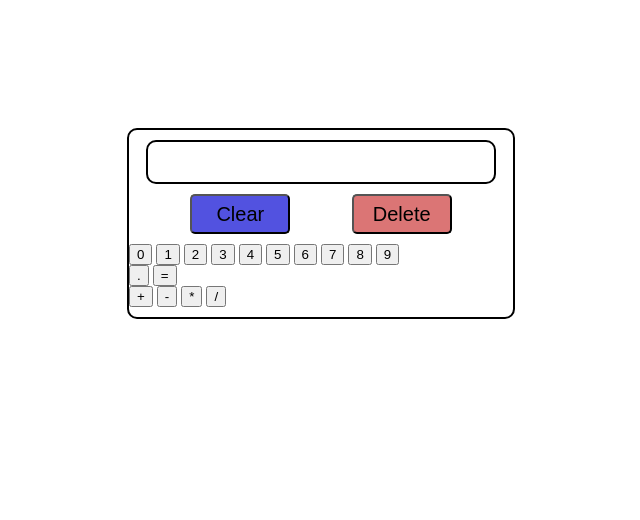
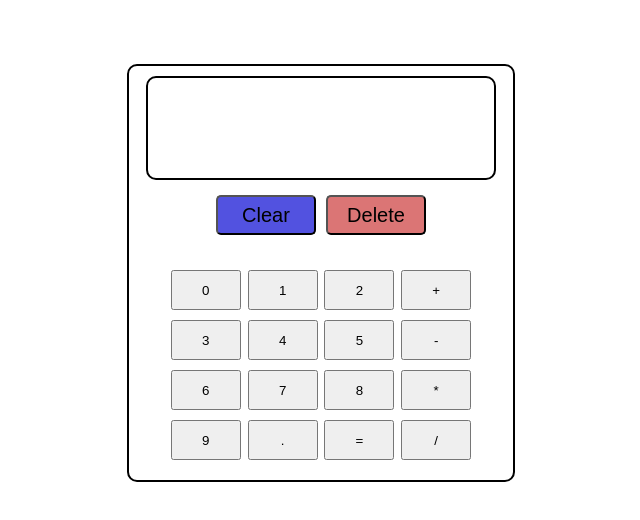
Before and after one commit to NilsonCesar/calculator, a plain HTML site: page index.html in a window 1280 px wide. Shown: the whole page, without its empty margins (319-959 px from the left). Drawn offline with Linux system fonts and the light colour scheme.

Commit message:
Add style of operations buttons

```diff
--- a/index.html
+++ b/index.html
@@ -21,26 +21,22 @@
                     <button class="clear" type="button">Clear</button>
                     <button class="delete" type="button">Delete</button>
                 </div>
-                <div>
-                    <div class="numbers">
+                <div class="operations">
                     <button type="button">0</button>
                     <button type="button">1</button>
                     <button type="button">2</button>
+                    <button type="button">+</button>
                     <button type="button">3</button>
                     <button type="button">4</button>
                     <button type="button">5</button>
+                    <button type="button">-</button>
                     <button type="button">6</button>
                     <button type="button">7</button>
                     <button type="button">8</button>
+                    <button type="button">*</button>
                     <button type="button">9</button>
-                    </div>
                     <button class="dot" type="button">.</button>
                     <button class="eval" type="button">=</button>
-                </div>
-                <div class="operations">
-                    <button type="button">+</button>
-                    <button type="button">-</button>
-                    <button type="button">*</button>
                     <button type="button">/</button>
                 </div>
             </div>
--- a/style.css
+++ b/style.css
@@ -2,7 +2,7 @@
     display: flex;
     flex-direction: column;
     width: 30%;
-    margin: 10% auto;
+    margin: 5% auto;
     border: 2px solid black;
     border-radius: 10px;
     padding-bottom: 10px;
@@ -11,10 +11,16 @@
 .display {
     display: flex;
     width: 90%;
-    height: 40px;
+    height: 100px;
     border: 2px solid black;
     border-radius: 10px;
     margin: 10px auto;
+}
+
+.buttons {
+    display: flex;
+    flex-wrap: wrap;
+    justify-content: space-evenly;
 }
 
 .options {
@@ -24,6 +30,7 @@
 }
 
 .options button {
+    margin: 5px;
     width: 100px;
     height: 40px;
     font-size: 20px;
@@ -37,3 +44,17 @@
 .delete {
     background-color: rgb(219, 117, 117);
 }
+
+.operations {
+    display: flex;
+    justify-content: space-around;
+    flex-wrap: wrap;
+    width: 80%;
+    margin: 10px 0;
+}
+
+button {
+    width: 70px;
+    height: 40px;
+    margin-top: 10px;
+}
```
Lines whose indentation alone changed are shown as unchanged.
